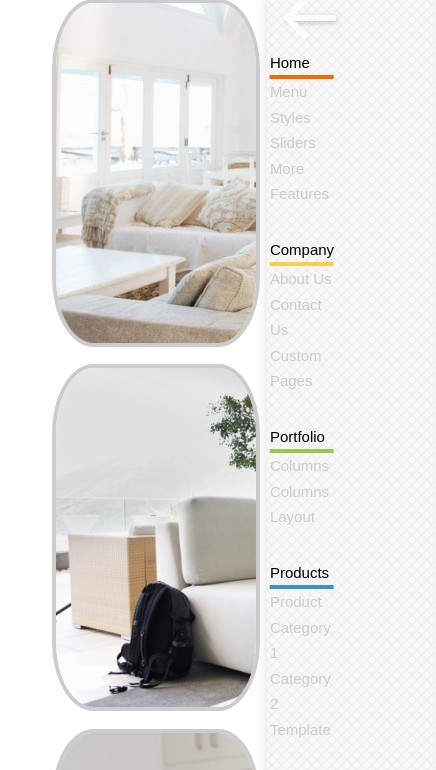
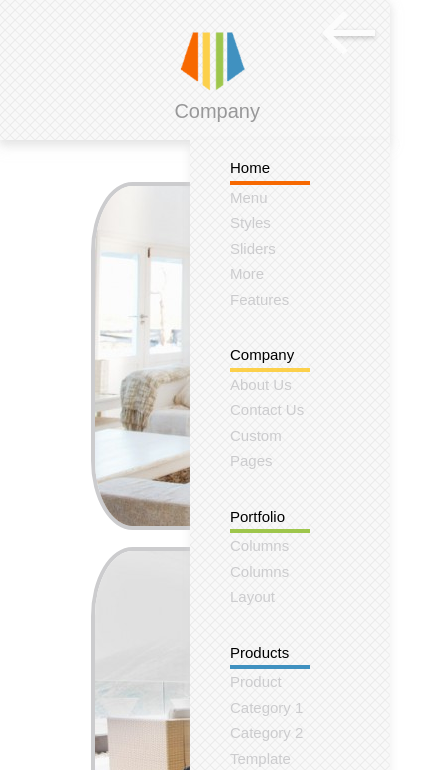
Before and after one commit to Bertrand-VANDEN-NESTE/NewCompanySsh, a plain HTML site: page index.html in a window 390 px wide. Both pictures are taken after a click on the element 330 px from the left and 55 px from the top of the page. Shown: the top 770 px of the page, 436 px wide, since content can reach past the window. Drawn offline with nearby package versions, Linux system fonts and the light colour scheme.

Commit message:
résolution des beugs

```diff
--- a/index.html
+++ b/index.html
@@ -10,6 +10,7 @@
     <body>
         <header>
             <!-- partie entête avec le menu burger -->
+            <div class="background_header">
                 <div class="btn">
                     <div class="btn_burger hamburger-two"></div>
                 </div>
@@ -18,6 +19,12 @@
                         <div class="headerlogo">
                             <a class="textlogo" href="#"><img class="logo" src="exo-4/logo.webp" alt="logo">Company</a>
                         </div>
+                    </section>
+                </div>
+            </div>
+        </header>
+        <!-- partie navbar-->
+        <section class="section-nav">
             <nav class="navbar">
                 <div class="navbar__links">
                     <ul>
@@ -83,8 +90,6 @@
                 </div>
             </nav>
         </section>
-            </div>
-        </header>
         <!-- partie images -->
         <section class="section-img">
             <div><img src="exo-4/projet_css_image1.png" alt="" class="img1"></div>
--- a/style.css
+++ b/style.css
@@ -61,17 +61,23 @@ header {
     width: 100vw;
     background: url(exo-4/background_pattern.png);
     filter: drop-shadow(0px 4px 4px rgba(220, 220, 220, 0.5));
-    margin-top: -13px;
-    top:0;
+    top: 0;
+}
+
+.background_header {
+    height: 140px;
+    background: url(exo-4/background_pattern.png);
+    filter: drop-shadow(0px 4px 4px rgba(220, 220, 220, 0.5));
 }
 
 /*navbar*/
 
 .navbar {
-    display: flex;
-    justify-content: flex-end;
     height: auto;
-    margin-right: 10%;
+    margin-top: -140px;
+    position: fixed;
+    z-index: 30;
+    right: 4%;
 }
 
 .navbar-link-sst {
@@ -103,15 +109,15 @@ header {
 }
 
 .logo{
-    width: 90px;
-    padding-top: 10%;
+    width: 70px;
+    padding-top: 20%;
     padding-left: 15%;
 }
 
 .textlogo {
     display: flex;
     flex-direction: column;
-    font-size: 30px;
+    font-size: 20px;
     text-decoration: none;
     color: var(--color-gris);
 }
@@ -123,6 +129,7 @@ header {
     text-align: center;
     margin-left: 30px;
 }
+
 
 /*section des images*/
 
@@ -247,7 +254,7 @@ header {
 
    .btn {
         position: absolute;
-        top: 5px;
+        top: 20px;
         right: 10px;
         width: 100px;
         height: 100px;
@@ -306,46 +313,51 @@ header {
       box-shadow: 0 2px 5px rgba(0, 0, 0, 0);
     }
 
-    .navbar__links {
-        display: flex;
-        flex-direction: column;
-        transition: transform .6s ease-in-out;
-        --web-transform: transform .6s ease-in-out;
-        transform: translateX(0%);
-        --webkit-transform: translateX(0%);
-    }
-
     .header {
         position: fixed;
         right: 0;
         padding: 0px;
         top: -5px;
-
         height: 100%;
-        transition: transform .6s ease-in-out;
-        --web-transform: transform .6s ease-in-out;
-        transform: translateX(100%);
-        --webkit-transform: translateX(100%);
     }
 
     .headerlogo {
-       display: none;
+       display: block;
+       position: relative;
+       top: 30px;
+       right: 130px;
+    }
+
+    .navbar__links {
+        display: grid;
+        grid-template-columns: 1, 1fr;
+        width: 120px;
+        padding: 0;
     }
 
     .navbar {
+        opacity: 0;
+        width: 200px;
         margin-top: 0;
-        margin-right: 0;
-        transition: transform .6s ease-in-out;
-        --web-transform: transform .6s ease-in-out;
-        transform: translateX(100%);
-        --webkit-transform: translateX(100%);
+        right: 0;
         background: url(exo-4/background_pattern.png);
         filter: drop-shadow(0px 4px 4px rgba(220, 220, 220, 0.5));
     }
 
+    .section-img {
+        display: grid;
+        grid-template-columns: repeat(auto-fit,minmax(300px,1fr));
+        justify-items: center;
+        gap: 10px;
+        padding-top: 30px;
+    }
+
+    /* IsOpen */
+
     body.isOpen {
         width: 100vw;
         margin:0;
+        right: 0;
         padding-top: 0;
         font-size:var(--font-size);
         font-family: 'Poppins', sans-serif;
@@ -354,41 +366,25 @@ header {
         line-height: 1.7;
         background-color: white;
         overflow-x: hidden;
-        transition: transform .6s ease-in-out;
-        --web-transform: transform .6s ease-in-out;
-        transform: translateX(-10%);
-        --webkit-transform: translateX(-10%);
     }
 
     .navbar.isOpen {
-        padding-top: 40px;
-        transition: transform .6s ease-in-out;
-        --web-transform: transform .6s ease-in-out;
-        transform: translateX(50%);
-        --webkit-transform: translateX(50%);
-
+        opacity: 1;
+        width: 200px;
+        padding-top: 0px;
+        right: 0;
+        background: url(exo-4/background_pattern.png);
+        filter: drop-shadow(0px 4px 4px rgba(220, 220, 220, 0.5));
+        transition: opacity 1s ease-in-out;
+        -webkit-transition: opacity 1s ease-in-out;
+        -moz-transition: opacity 1s ease-in-out;
     }
 
-    .header.isOpen {
-        transition: transform .6s ease-in-out;
-        --web-transform: transform .6s ease-in-out;
-        transform: translateX(0%);
-        --webkit-transform: translateX(0%);
-    }
+
     .navbar__links.isOpen {
         margin-right: 60%;
-        transition: transform .6s ease-in-out;
-        --web-transform: transform .6s ease-in-out;
-        transform: translateX(0%);
-        --webkit-transform: translateX(0%);
-    }
-
-    .section-img {
-        display: grid;
-        grid-template-columns: repeat(auto-fit,minmax(300px,1fr));
-        justify-items: center;
-
-        gap: 10px;
-
+        transition: opacity 1s ease-in-out;
+        -webkit-transition: opacity 1s ease-in-out;
+        -moz-transition: opacity 1s ease-in-out;
     }
 }
```
Lines whose indentation alone changed are shown as unchanged.
